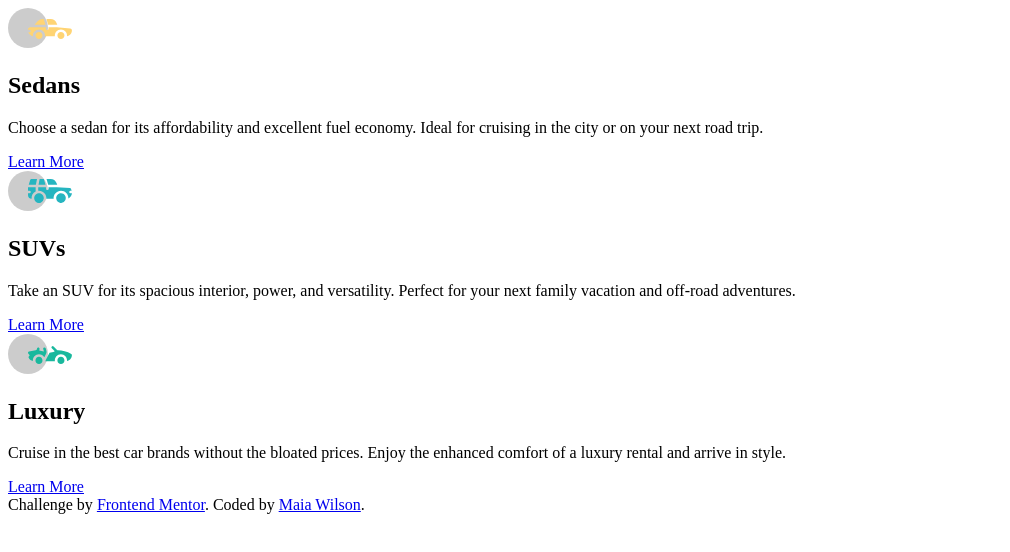
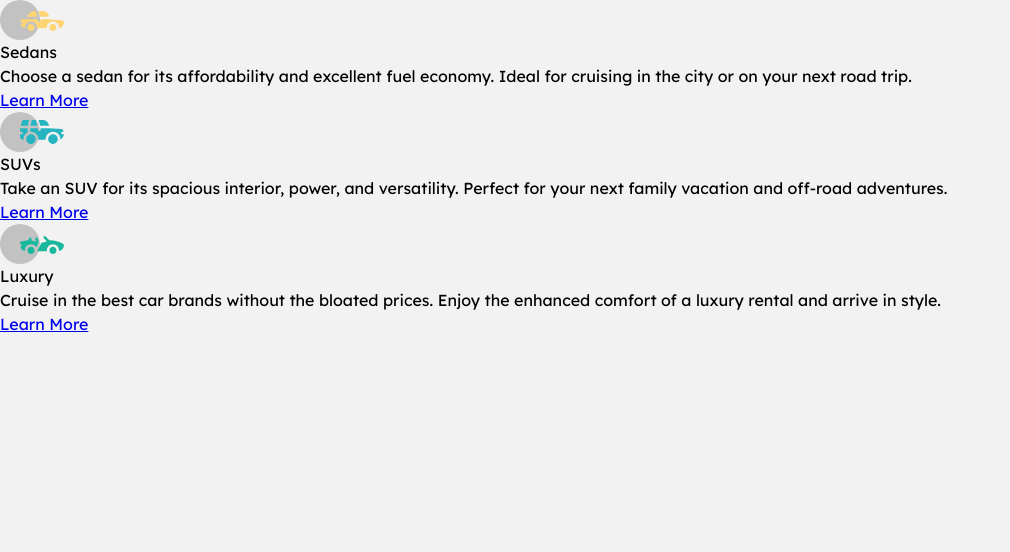
Before and after one commit to maia-fw/3-column-preview-card-component, a plain HTML site: page index.html in a window 1280 px wide. Shown: the whole page, without its empty margins (0-1010 px from the left). Drawn offline with Linux system fonts and the light colour scheme.

Commit message:
index.html

```diff
--- a/index.html
+++ b/index.html
@@ -12,37 +12,36 @@
 <link rel="preconnect" href="https://fonts.gstatic.com" crossorigin>
 <link href="https://fonts.googleapis.com/css2?family=Big+Shoulders+Display:wght@700&display=swap" rel="stylesheet">
 
+<link rel="stylesheet" href="styles.css">
   <title>Frontend Mentor | 3-column preview card component</title>
 </head>
 
 <body>
-  <section class="main">
-    <div class="sedan-card">
-      <img src="images/icon-sedans.svg" alt="icon image of a sedan vehicle" class="sedan-icon">
-      <h1 class="card-title">Sedans</h1>
-      <p class="card-text">Choose a sedan for its affordability and excellent fuel economy. Ideal for cruising in the city
+ <div class="container">
+  <div class="cards">
+    <div class="card card-sedan">
+      <img src="images/icon-sedans.svg" alt="icon image of a sedan vehicle">
+      <p class="title">Sedans</p>
+      <p>Choose a sedan for its affordability and excellent fuel economy. Ideal for cruising in the city
         or on your next road trip.</p>
-      <a href="#" class="sedan-button">Learn More</a>
+      <a href="#" class="button button-sedan">Learn More</a>
     </div>
-    <div class="suv-card">
-      <img src="images/icon-suvs.svg" alt="icon image of an suv vehicle" class="suv-icon">
-      <h1 class="card-title">SUVs</h1>
-      <p class="card-text">Take an SUV for its spacious interior, power, and versatility. Perfect for your next family vacation
+    <div class="card card-suv">
+      <img src="images/icon-suvs.svg" alt="icon image of an suv vehicle">
+      <p class="title">SUVs</p>
+      <p>Take an SUV for its spacious interior, power, and versatility. Perfect for your next family vacation
         and off-road adventures.</p>
-        <a href="#" class="suv-button">Learn More</a>
+      <a href="#" class="button button-suv">Learn More</a>
     </div>
-    <div class="luxury-card">
-      <img src="images/icon-luxury.svg" alt="icon image of a luxury vehicle" class="luxury-icon">
-      <h1 class="card-title">Luxury</h1>
-      <p class="card-text">Cruise in the best car brands without the bloated prices. Enjoy the enhanced comfort of a luxury
+    <div class="card card-luxury">
+      <img src="images/icon-luxury.svg" alt="icon image of a luxury vehicle">
+      <p class="title">Luxury</p>
+      <p>Cruise in the best car brands without the bloated prices. Enjoy the enhanced comfort of a luxury
         rental and arrive in style.</p>
-        <a href="#" class="luxury-button">Learn More</a>
+        <a href="#" class="button button-luxury">Learn More</a>
     </div>
-  </section>
+  </div>
+ </div>
 
-  <div class="attribution">
-    Challenge by <a href="https://www.frontendmentor.io?ref=challenge" target="_blank">Frontend Mentor</a>.
-    Coded by <a href="#">Maia Wilson</a>.
-  </div>
 </body>
 </html>
```
